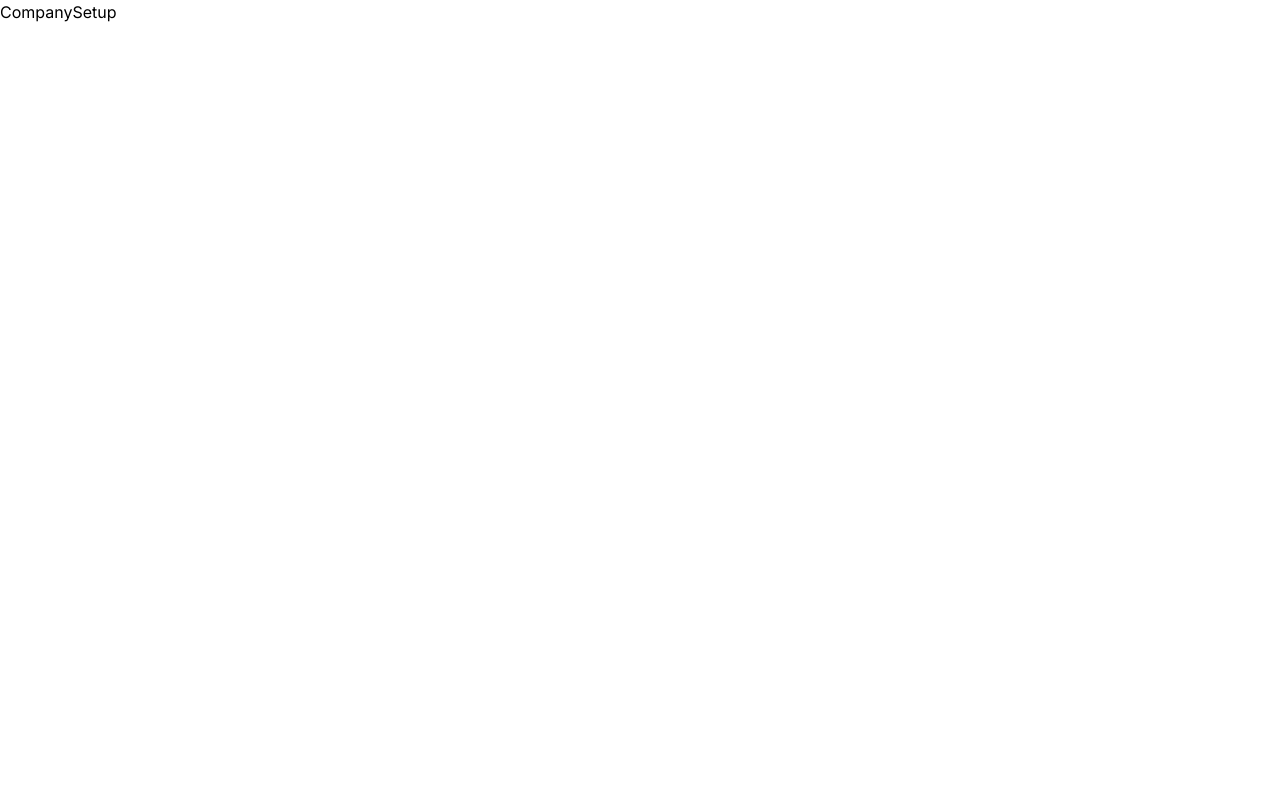
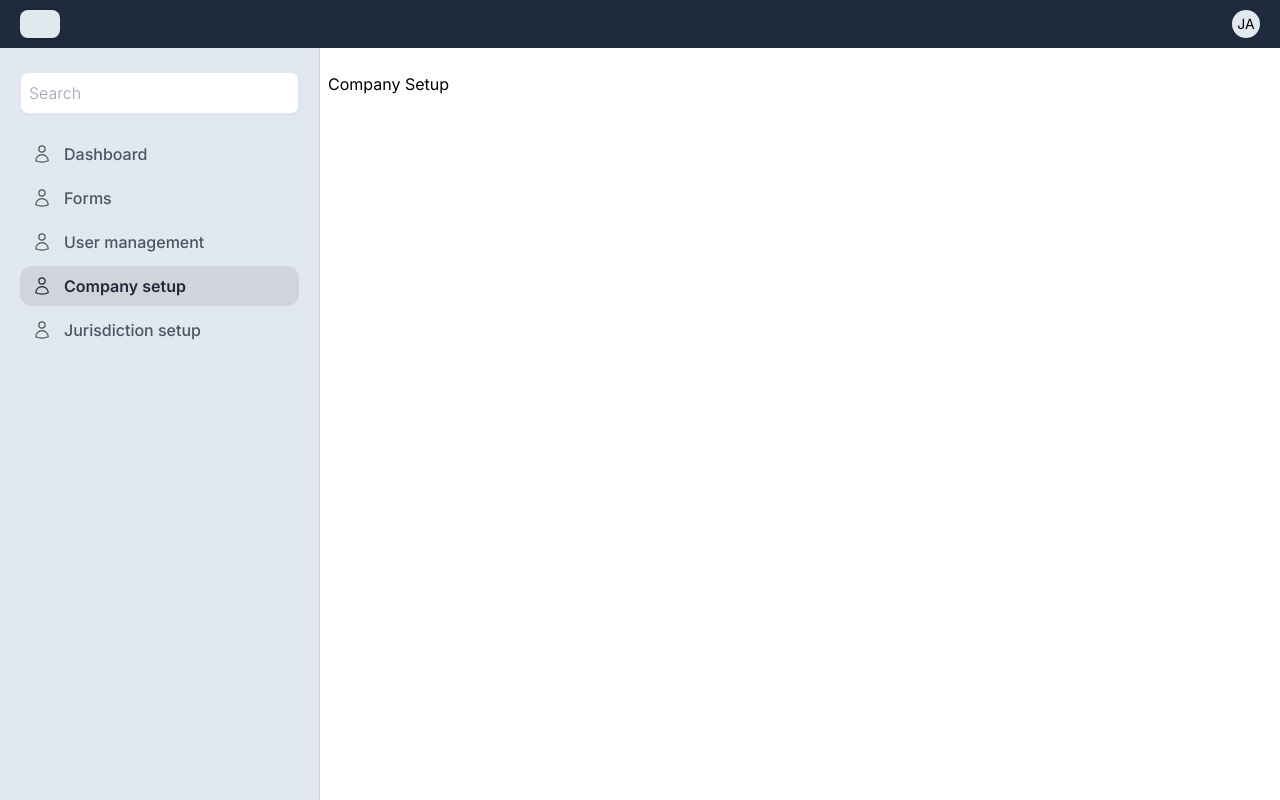
Before and after one commit to gbraintechnologies/greenbusinesssuite-frontend, a Next.js app: page /company-setup in a window 1280 px wide. Built offline with nearby package versions, Linux system fonts and the light colour scheme.

Commit message:
Dashboard layout set up

```diff
--- a/app/(admin)/company-setup/page.tsx
+++ b/app/(admin)/company-setup/page.tsx
@@ -1,7 +1,7 @@
 import React from "react";
 
 function CompanySetup() {
-  return <div>CompanySetup</div>;
+  return <div>Company Setup</div>;
 }
 
 export default CompanySetup;
--- /dev/null
+++ b/app/(admin)/components/SideNav.tsx
@@ -0,0 +1,67 @@
+import Link from "next/link";
+import React from "react";
+
+// icons
+import { HiOutlineUser } from "react-icons/hi2";
+
+import { usePathname } from "next/navigation";
+
+function SideNav() {
+  const navigation = [
+    {
+      name: "Dashboard",
+      icon: <HiOutlineUser size={20} />,
+      link: "/dashboard",
+    },
+    {
+      name: "Forms",
+      icon: <HiOutlineUser size={20} />,
+      link: "/forms",
+    },
+    {
+      name: "User management",
+      icon: <HiOutlineUser size={20} />,
+      link: "/usermanagement",
+    },
+    {
+      name: "Company setup",
+      icon: <HiOutlineUser size={20} />,
+      link: "/company-setup",
+    },
+    {
+      name: "Jurisdiction setup",
+      icon: <HiOutlineUser size={20} />,
+      link: "/jurisdiction-setup",
+    },
+  ];
+  const pathname = usePathname();
+
+  return (
+    <aside className="w-[20rem] sticky top-[6vh] border-gray-300 border-r bg-[#E2E8F0] px-5 p-2 h-[94vh]">
+      <input
+        className="w-full shadow-sm border outline-none focus:outline-none font-light border-gray-200 p-2 mt-4 rounded-lg mb-5"
+        placeholder="Search"
+      />
+
+      <ul>
+        {navigation.map((item) => {
+          return (
+            <Link key={item.name} href={item.link}>
+              <li
+                className={`${
+                  pathname === item.link
+                    ? "bg-gray-300 text-[#1E293B] font-semibold"
+                    : "text-gray-600 "
+                } flex items-center gap-3 w-full mb-1 py-2 px-3 rounded-xl font-medium `}
+              >
+                {item.icon} <p>{item.name}</p>
+              </li>
+            </Link>
+          );
+        })}
+      </ul>
+    </aside>
+  );
+}
+
+export default SideNav;
--- /dev/null
+++ b/app/(admin)/components/TopNav.tsx
@@ -0,0 +1,14 @@
+import React from "react";
+
+function TopNav() {
+  return (
+    <nav className="h-[6vh] bg-[#1E293B] w-full flex justify-between items-center px-5">
+      <div className="w-10 h-[60%] rounded-lg bg-[#E2E8F0]"></div>
+      <div className="w-7 h-7 text-sm rounded-full flex items-center justify-center bg-[#E2E8F0]">
+        JA
+      </div>
+    </nav>
+  );
+}
+
+export default TopNav;
--- a/app/(admin)/jurisdiction-setup/page.tsx
+++ b/app/(admin)/jurisdiction-setup/page.tsx
@@ -1,7 +1,7 @@
 import React from "react";
 
 function JurisdictionSetup() {
-  return <div>JurisdictionSetup</div>;
+  return <div>Jurisdiction Setup</div>;
 }
 
 export default JurisdictionSetup;
--- a/app/(admin)/layout.tsx
+++ b/app/(admin)/layout.tsx
@@ -5,6 +5,8 @@ import React from "react";
 
 // Context Provider
 import { AdminProvider } from "@/contexts/AdminContext";
+import SideNav from "./components/SideNav";
+import TopNav from "./components/TopNav";
 
 export default function AdminLayout({
   children,
@@ -14,7 +16,15 @@ export default function AdminLayout({
   // Redirect to login if not authenticated
   return (
     <div>
-      <AdminProvider>{children}</AdminProvider>
+      <AdminProvider>
+        <div className="w-full min-h-[100vh]">
+          <TopNav />
+          <div className="flex flex-row">
+            <SideNav />
+            <div className="mt-4 p-2">{children}</div>
+          </div>
+        </div>
+      </AdminProvider>
     </div>
   );
 }
--- a/app/(admin)/usermanagement/page.tsx
+++ b/app/(admin)/usermanagement/page.tsx
@@ -1,7 +1,7 @@
 import React from "react";
 
 function UserManagement() {
-  return <div>UserManagement</div>;
+  return <div>User Management</div>;
 }
 
 export default UserManagement;
--- a/contexts/AdminContext.tsx
+++ b/contexts/AdminContext.tsx
@@ -4,14 +4,14 @@ import React, { createContext, useEffect, useState } from "react";
 export const AdminContext = createContext();
 
 // @ts-ignore
-const UserFromLS = JSON.parse(window.localStorage.getItem("admin") || null);
+const UserFromLS = JSON.parse(localStorage.getItem("admin") || null);
 
 export const AdminProvider = ({ children }: any) => {
   const [admin, setAdmin] = useState(UserFromLS);
 
   useEffect(() => {
     //
-    window.localStorage.setItem("admin", JSON.stringify(admin));
+    localStorage.setItem("admin", JSON.stringify(admin));
   }, [admin]);
 
   const addAdminData = (data: any) => {
```
